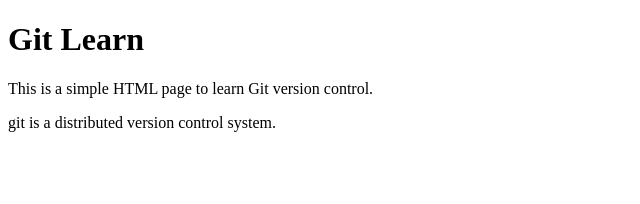
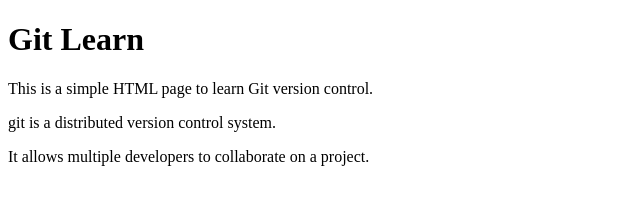
Before and after one commit to ramantiw45/Git_Learn, a plain HTML site: page index.html in a window 1280 px wide. Shown: the whole page, without its empty margins (0-640 px from the left). Drawn offline with Linux system fonts and the light colour scheme.

Commit message:
Update the index file

```diff
--- a/index.html
+++ b/index.html
@@ -6,6 +6,7 @@
         <h1>Git Learn</h1>
         <p>This is a simple HTML page to learn Git version control.</p>
         <p>git is a distributed version control system.</p>
+        <p>It allows multiple developers to collaborate on a project.</p>
     </head>
     <body>
 
```
